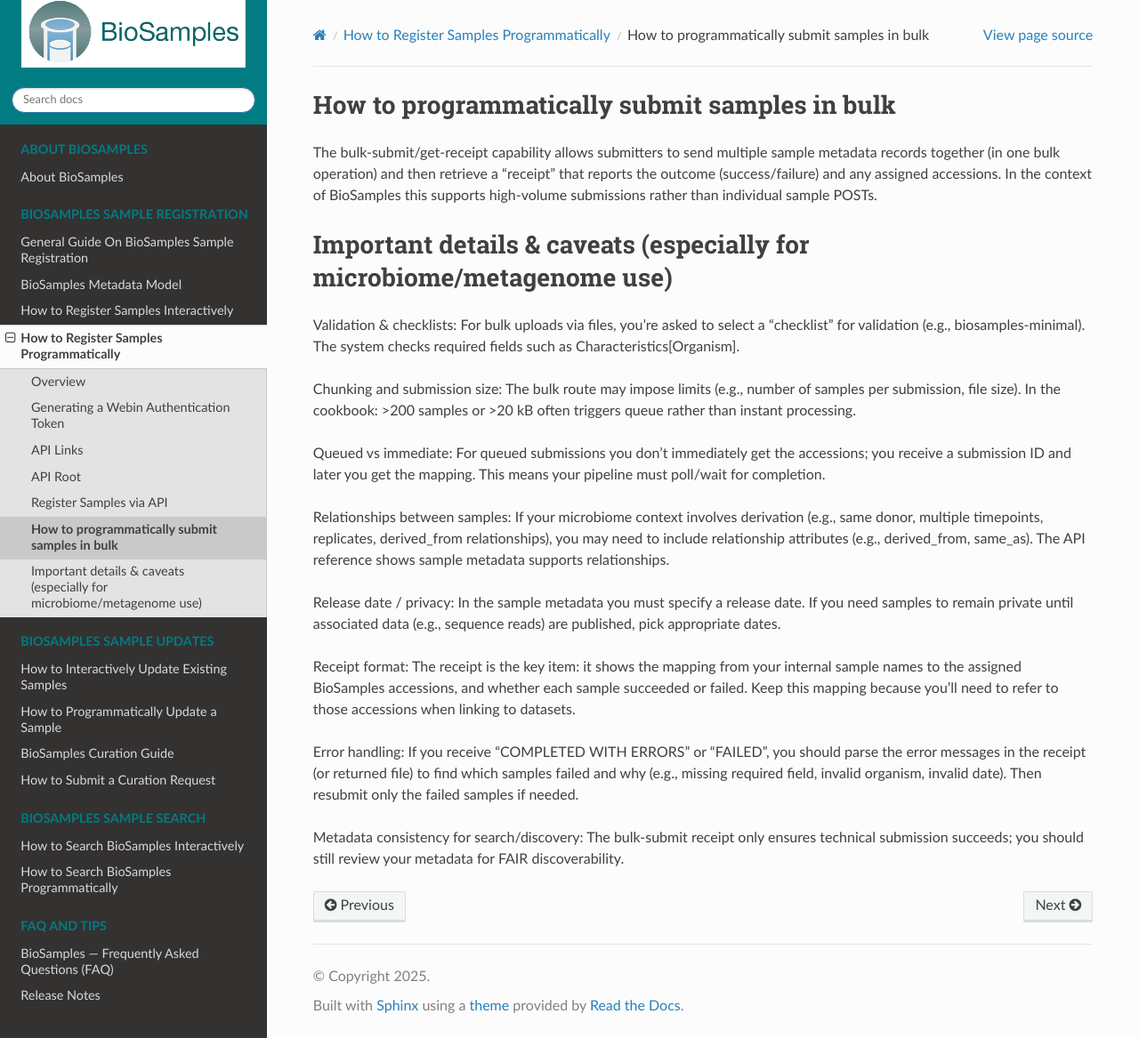
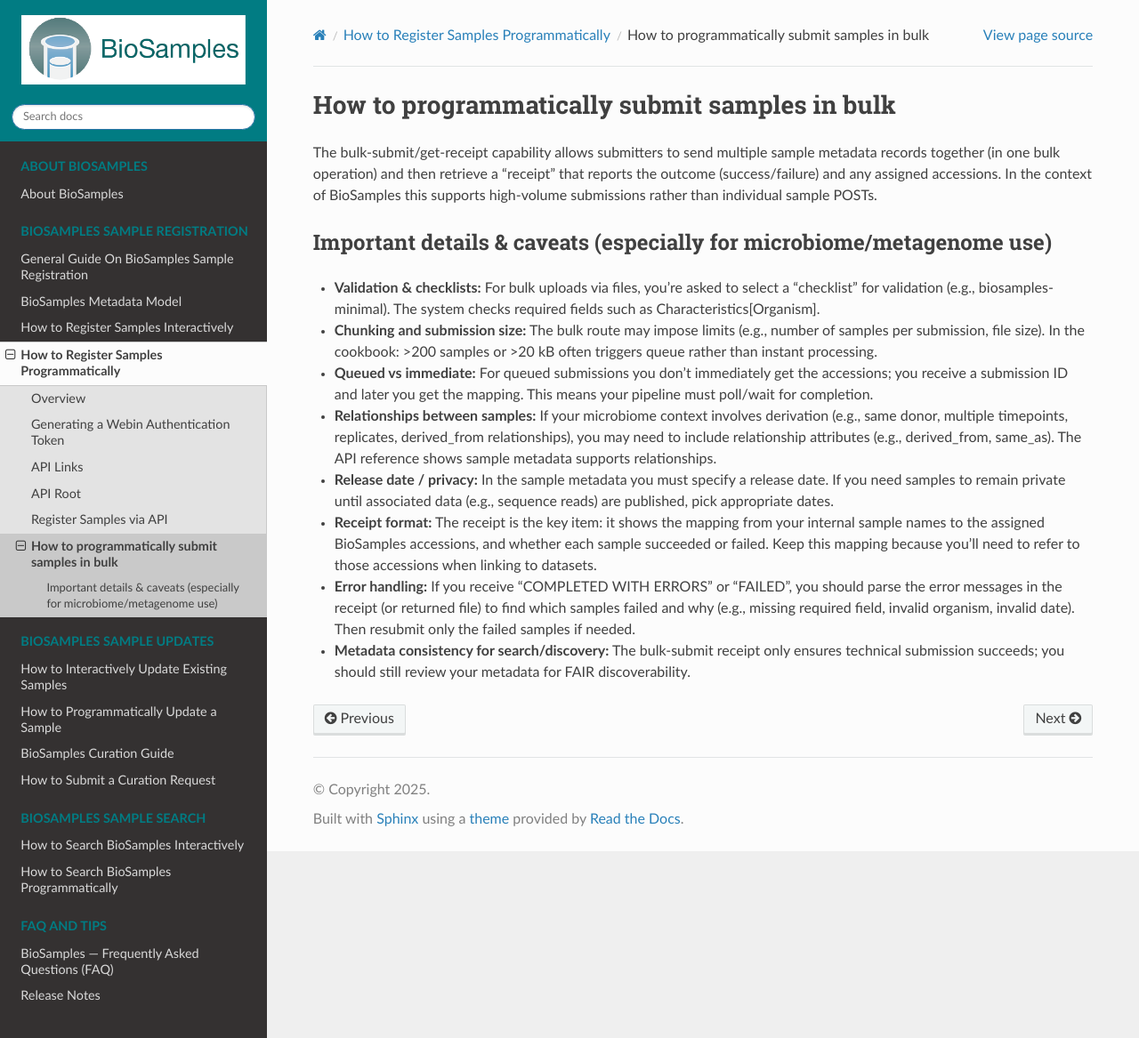
Before and after one commit to EBIBioSamples/read_docs, a Sphinx documentation site: the page built from docs/submit/programmatically/bulk-submit.rst, in a window 1280 px wide and 1167 px high. Shown: the whole window at 89% size. Built offline with Sphinx 7.4.7 and the Read the Docs theme 3.1.0, drawn with Linux system fonts in a browser that asks for light colours.

Commit message:
edit bulk-submit.rst

```diff
--- a/docs/submit/programmatically/bulk-submit.rst
+++ b/docs/submit/programmatically/bulk-submit.rst
@@ -8,21 +8,20 @@
 
 
 Important details & caveats (especially for microbiome/metagenome use)
-======================================================================
+----------------------------------------------------------------------
 
-Validation & checklists: For bulk uploads via files, you’re asked to select a “checklist” for validation (e.g., biosamples-minimal). The system checks required fields such as Characteristics[Organism].
+- **Validation & checklists:** For bulk uploads via files, you’re asked to select a “checklist” for validation (e.g., biosamples-minimal). The system checks required fields such as Characteristics[Organism].
 
+- **Chunking and submission size:** The bulk route may impose limits (e.g., number of samples per submission, file size). In the cookbook: >200 samples or >20 kB often triggers queue rather than instant processing.
 
-Chunking and submission size: The bulk route may impose limits (e.g., number of samples per submission, file size). In the cookbook: >200 samples or >20 kB often triggers queue rather than instant processing.
+- **Queued vs immediate:** For queued submissions you don’t immediately get the accessions; you receive a submission ID and later you get the mapping. This means your pipeline must poll/wait for completion.
 
-Queued vs immediate: For queued submissions you don’t immediately get the accessions; you receive a submission ID and later you get the mapping. This means your pipeline must poll/wait for completion.
+- **Relationships between samples:** If your microbiome context involves derivation (e.g., same donor, multiple timepoints, replicates, derived_from relationships), you may need to include relationship attributes (e.g., derived_from, same_as). The API reference shows sample metadata supports relationships.
 
-Relationships between samples: If your microbiome context involves derivation (e.g., same donor, multiple timepoints, replicates, derived_from relationships), you may need to include relationship attributes (e.g., derived_from, same_as). The API reference shows sample metadata supports relationships.
+- **Release date / privacy:** In the sample metadata you must specify a release date. If you need samples to remain private until associated data (e.g., sequence reads) are published, pick appropriate dates.
 
-Release date / privacy: In the sample metadata you must specify a release date. If you need samples to remain private until associated data (e.g., sequence reads) are published, pick appropriate dates.
+- **Receipt format:** The receipt is the key item: it shows the mapping from your internal sample names to the assigned BioSamples accessions, and whether each sample succeeded or failed. Keep this mapping because you’ll need to refer to those accessions when linking to datasets.
 
-Receipt format: The receipt is the key item: it shows the mapping from your internal sample names to the assigned BioSamples accessions, and whether each sample succeeded or failed. Keep this mapping because you’ll need to refer to those accessions when linking to datasets.
+- **Error handling:** If you receive “COMPLETED WITH ERRORS” or “FAILED”, you should parse the error messages in the receipt (or returned file) to find which samples failed and why (e.g., missing required field, invalid organism, invalid date). Then resubmit only the failed samples if needed.
 
-Error handling: If you receive “COMPLETED WITH ERRORS” or “FAILED”, you should parse the error messages in the receipt (or returned file) to find which samples failed and why (e.g., missing required field, invalid organism, invalid date). Then resubmit only the failed samples if needed.
-
-Metadata consistency for search/discovery: The bulk-submit receipt only ensures technical submission succeeds; you should still review your metadata for FAIR discoverability.
+- **Metadata consistency for search/discovery:** The bulk-submit receipt only ensures technical submission succeeds; you should still review your metadata for FAIR discoverability.
```
